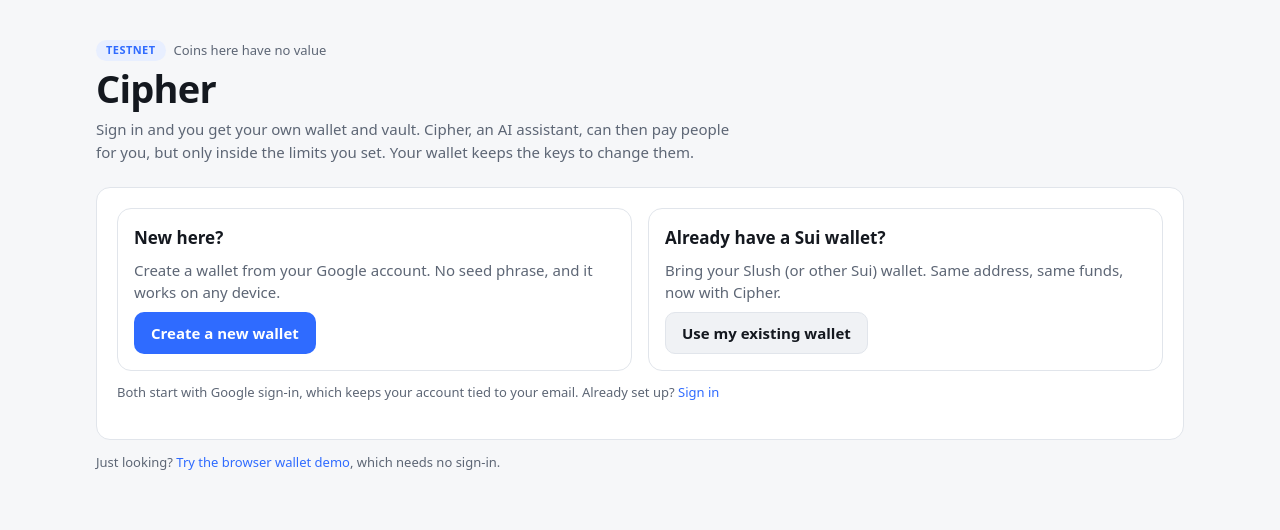
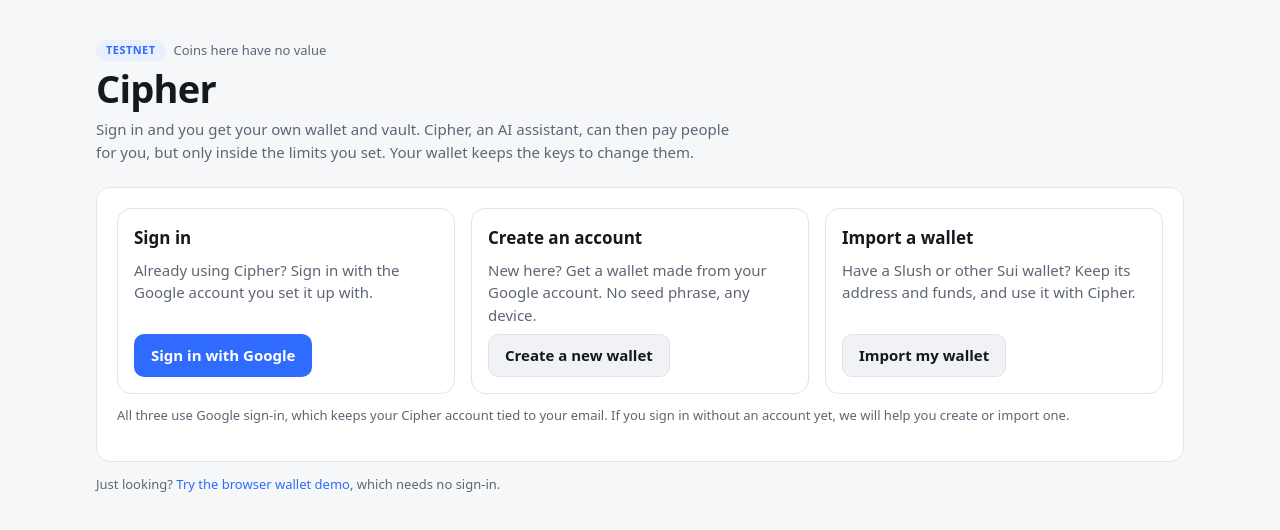
Before and after one commit to samc005/MystenLabs, a Next.js app in the folder demo-ui/: page / in a window 1280 px wide. Shown: the top 530 px of the page. Built offline with nearby package versions, Linux system fonts and the light colour scheme; no server answers.

Commit message:
Show sign in, create and import as three home page options

```diff
--- a/demo-ui/app/globals.css
+++ b/demo-ui/app/globals.css
@@ -475,7 +475,7 @@ input:focus {
 
 .choices {
   display: grid;
-  grid-template-columns: repeat(auto-fit, minmax(240px, 1fr));
+  grid-template-columns: repeat(auto-fit, minmax(200px, 1fr));
   gap: 16px;
   margin-bottom: 12px;
 }
--- a/demo-ui/app/page.tsx
+++ b/demo-ui/app/page.tsx
@@ -58,27 +58,28 @@ export default function Home() {
           <>
             <div className="choices">
               <div className="choice">
-                <h2>New here?</h2>
-                <p className="muted">
-                  Create a wallet from your Google account. No seed phrase, and it works on any device.
-                </p>
-                <button onClick={() => void startGoogleSignIn("new")}>Create a new wallet</button>
+                <h2>Sign in</h2>
+                <p className="muted">Already using Cipher? Sign in with the Google account you set it up with.</p>
+                <button onClick={() => void startGoogleSignIn()}>Sign in with Google</button>
               </div>
               <div className="choice">
-                <h2>Already have a Sui wallet?</h2>
-                <p className="muted">
-                  Bring your Slush (or other Sui) wallet. Same address, same funds, now with Cipher.
-                </p>
+                <h2>Create an account</h2>
+                <p className="muted">New here? Get a wallet made from your Google account. No seed phrase, any device.</p>
+                <button className="secondary" onClick={() => void startGoogleSignIn("new")}>
+                  Create a new wallet
+                </button>
+              </div>
+              <div className="choice">
+                <h2>Import a wallet</h2>
+                <p className="muted">Have a Slush or other Sui wallet? Keep its address and funds, and use it with Cipher.</p>
                 <button className="secondary" onClick={() => void startGoogleSignIn("existing")}>
-                  Use my existing wallet
+                  Import my wallet
                 </button>
               </div>
             </div>
             <p className="muted small">
-              Both start with Google sign-in, which keeps your account tied to your email. Already set up?{" "}
-              <button className="link" onClick={() => void startGoogleSignIn()}>
-                Sign in
-              </button>
+              All three use Google sign-in, which keeps your Cipher account tied to your email. If you sign in without an
+              account yet, we will help you create or import one.
             </p>
           </>
         )}
```
